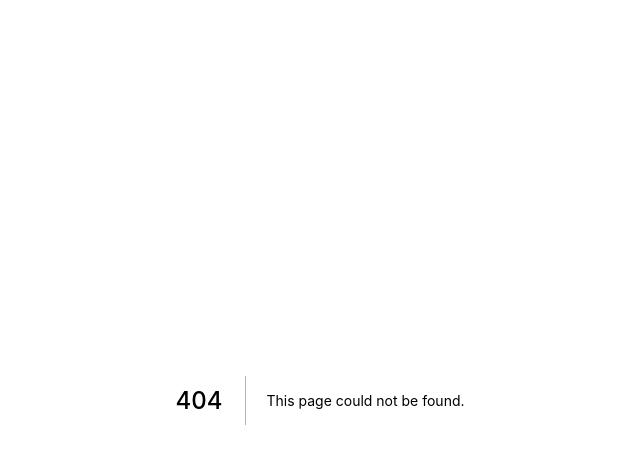
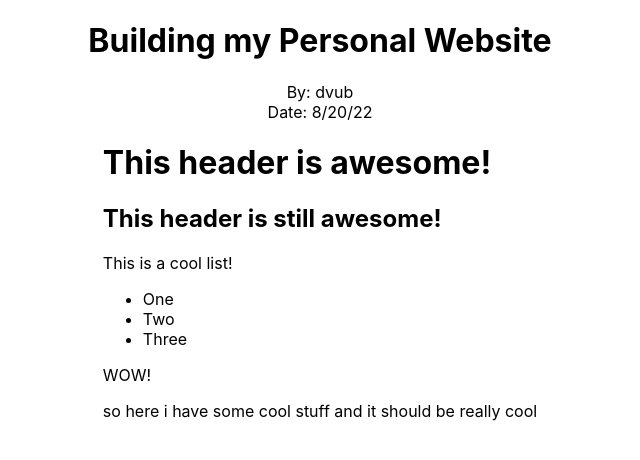
Before and after one commit to dvub/dvub-site, a Next.js app: page /posts/first in a window 1280 px wide. Before the commit this address had no page. Shown: the top 460 px of the page, without its empty margins (320-960 px from the left). Built offline with nearby package versions, Linux system fonts and the light colour scheme.

Commit message:
added pages

```diff
--- a/components/layout.tsx
+++ b/components/layout.tsx
@@ -1,41 +1,42 @@
 import CSS from 'csstype'
+import React, { ReactNode, FC } from 'react';
 
-interface Props {
-    children: string; // this might be wrong ...?
-    meta: Meta;
-}
+
 interface Meta {
     title: string;
     author: string;
     authorLink: string;
     date: string;
 }
-const Layout = (props: Props) => {
 
-    const style: CSS.Properties = {
-        textAlign: 'center',
-    }
+interface Props {
+    children: ReactNode;
+    meta: Meta;
+}
+
+const Layout: FC<Props> = (props) => {
+
+    const { children, meta } = props;
+    const { title, author, date, authorLink } = meta;
 
     return (
-        <div>
+        <div style={{textAlign: 'center'}}>
             {/* title, author, date, etc */}
-            <header style={style}>
-                <h1>{props.meta.title}</h1>
-                By: <a href="https://github.com/dvub">{props.meta.author}</a>
+            <header>
+                <h1>{title}</h1>
+                By: <a href={authorLink}>{author}</a>
                 <br/>
-                Date: {props.meta.date}
+                Date: {date}
             </header>
 
             {/* props.children will render the standard md content*/}
-            <div>
-                {props.children}
+            <div style={{display: 'inline-block',textAlign: 'left'}}>
+                {children}
             </div>
 
             {/*footer goes here */}
-
             <footer>
 
-                <a href="#top">back to top</a>
             </footer>
         </div>
     );
--- a/pages/api/hello.ts
+++ /dev/null
@@ -1,13 +0,0 @@
-// Next.js API route support: https://nextjs.org/docs/api-routes/introduction
-import type { NextApiRequest, NextApiResponse } from 'next'
-
-type Data = {
-  name: string
-}
-
-export default function handler(
-  req: NextApiRequest,
-  res: NextApiResponse<Data>
-) {
-  res.status(200).json({ name: 'John Doe' })
-}
--- a/pages/first.mdx
+++ b/pages/posts/first.mdx
@@ -1,8 +1,8 @@
-import Layout from '../components/layout'
+import Layout from '../../components/layout'
 
 export const meta  = {
     author: 'dvub',
-    authorLink: '',
+    authorLink: 'https://github.com/dvub',
     title: 'Building my Personal Website',
     date: '8/20/22',
 }
```
Also changed, not shown: pages/about.tsx (added, +12 -0 lines), pages/index.tsx (+4 -5 lines), pages/posts.tsx (added, +9 -0 lines).
